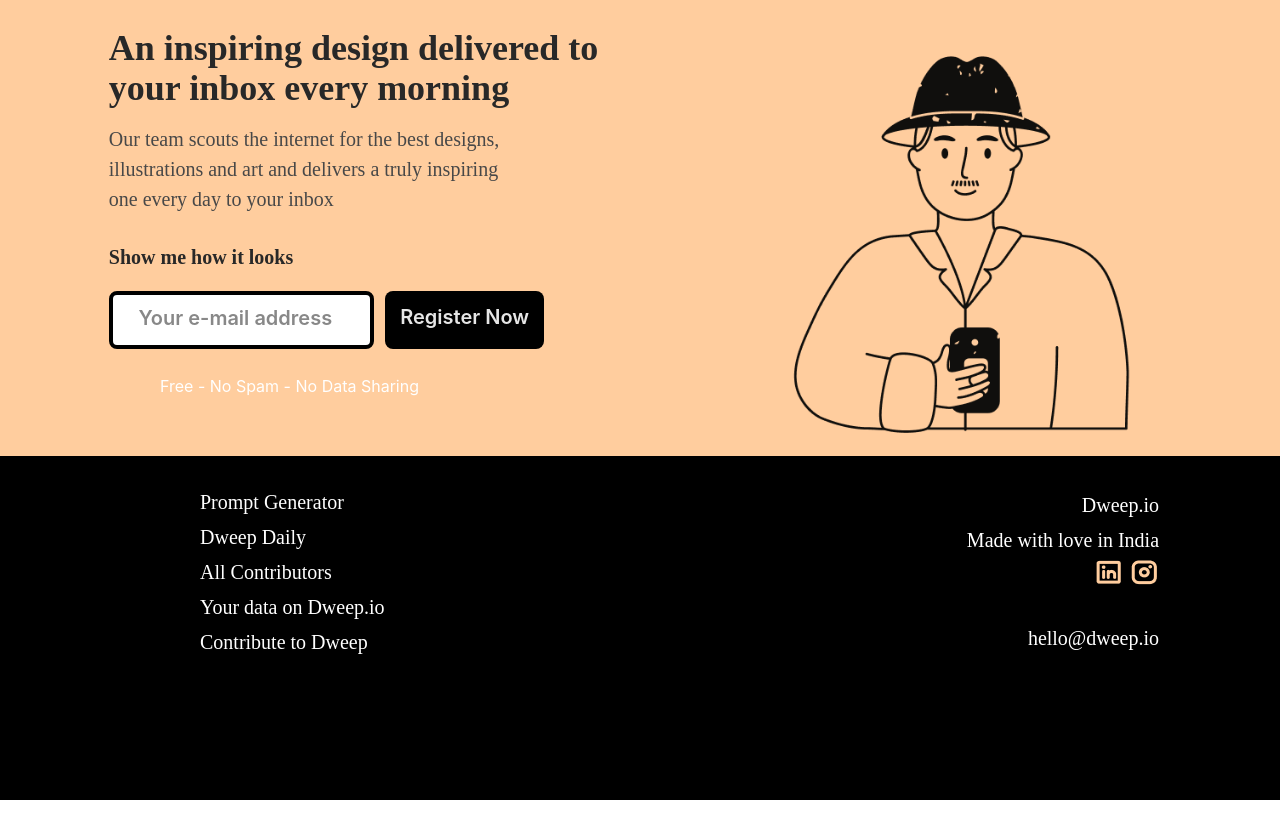
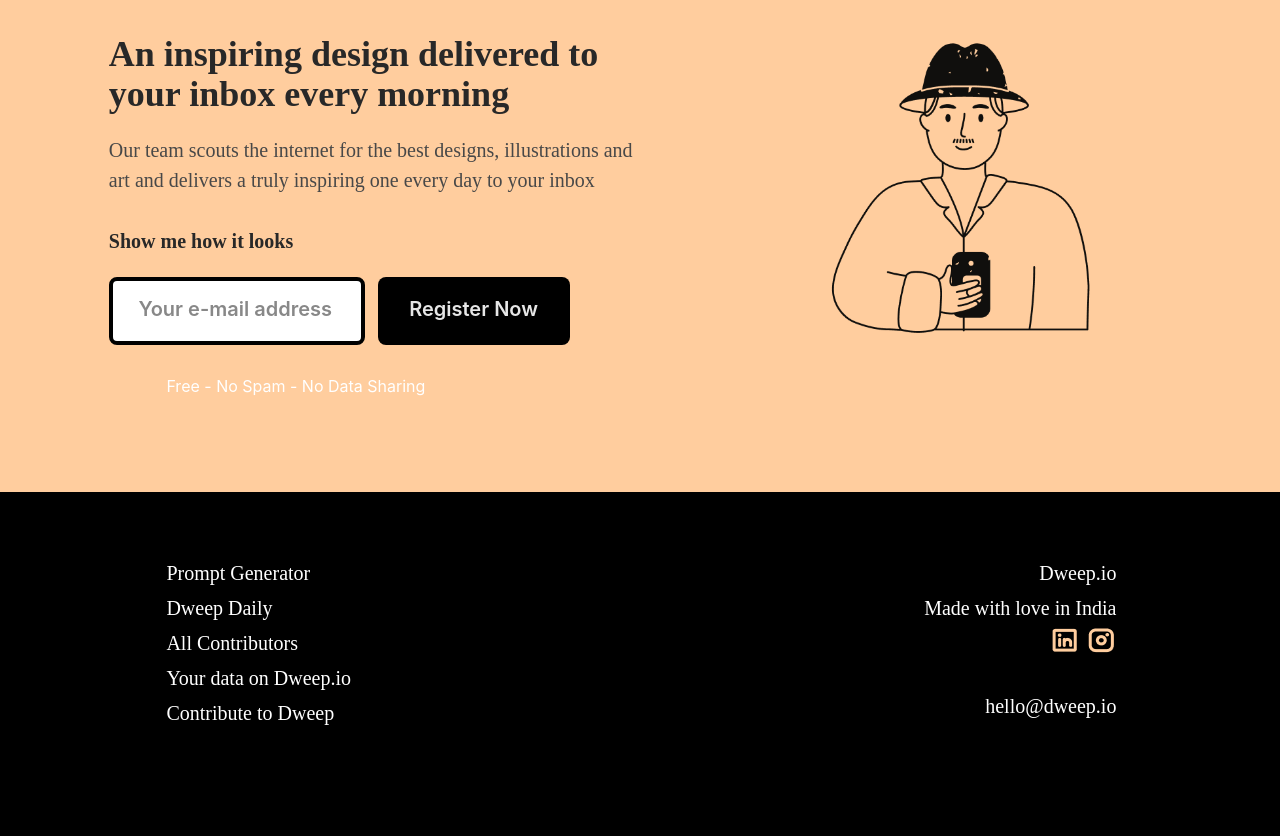
Before and after one commit to tarunsai2912/Cuvette-MicroProject1, a plain HTML site: page index.html in a window 1280 px wide. Before the commit the page ends 800 px from the top, so only its background shows below. Drawn offline with Linux system fonts and the light colour scheme.

Commit message:
Update style.css

```diff
--- a/style.css
+++ b/style.css
@@ -3,8 +3,7 @@
     padding: 0;
     box-sizing: border-box;
 }
-}
-.body{
+body{
     min-height: 100vh;
     min-width: 100vw;
 }
@@ -13,20 +12,20 @@
     min-width: 100vw;
     min-height: 100vh;
     display: grid;
-    grid-template-rows: auto 43%;
+    grid-template-rows: auto 43vh;
 }
 .one{
     grid-row: 1/2;
     display: grid;
     grid-template-rows: auto auto;
-    grid-template-columns: auto 50%;
+    grid-template-columns: auto 50vw;
 }
 .two{
     grid-row: 2/3;
     background-color: black;
     display: grid;
     grid-template-columns: auto auto;
-    column-gap: 2%;
+    column-gap: 2vw;
 }
 .grid1{
     grid-row: 1/2;
@@ -39,17 +38,14 @@
 .grid3{
     grid-column: 2/3;
     grid-row: 1/4;
-    height: 130%;
     background-image: url(./dweep\ io\ 1.png);
     background-position: center;
     background-repeat: no-repeat;
     background-size: contain;
-
 }
 .para1{
-    padding-top: 4.3%;
-    padding-left: 17%;
-    width: 100%;
+    padding-top: 4.3vh;
+    padding-left: 8.5vw;
     color: #282828;
     font-weight: 700;
     font-size: 36px;
@@ -58,28 +54,27 @@
 .para2{
     color: #484848;
     font-weight: 500;
-    padding-top: 2.6%;
-    padding-left: 17%;
-    padding-bottom: 3.9%;
+    padding-top: 2.6vh;
+    padding-left: 8.5vw;
+    padding-bottom: 3.9vh;
     line-height: 30px;
     font-size: 20px;
-    width: 80%;
 }
 .para3{
-    padding-left: 17%;
+    padding-left: 8.5vw;
     color:#282828;
     font-weight: 800;
     font-size: 20px;
     line-height: 30px;
 }
 .flex-box{
-    padding-top: 2.6%;
-    padding-left: 17%;
-    height: 100px;
+    padding-top: 2.6vh;
+    padding-left: 8.5vw;
     display: grid;
-    grid-template-columns: 50% 30%;
-    grid-template-rows: 70%;
-    column-gap: 2%;
+    grid-template-columns: 20vw 15vw;
+    grid-template-rows: 8.5vh;
+    column-gap: 1vw;
+    height: 15vh;
 }
 .div1{
     grid-column: 1/2;
@@ -96,8 +91,8 @@
 }
 .para{
     color: #888888;
-    padding-left: 10%;
-    padding-top: 3%;
+    padding-left: 2vw;
+    padding-top: 1.5vh;
     font-weight: 600;
     font-size: 20px;
     font-family: Inter;
@@ -109,21 +104,21 @@
     font-weight: 600;
     font-family: Inter;
     text-align: center;
-    padding-top: 9%;
+    padding-top: 2.5vh;
 }
 .caution{
-    padding-left: 25%;
+    padding-left: 13vw;
 }
 .cau{
     font-size: 16px;
     color:#FFFFFF;
     font-family: Inter;
-    padding-bottom: 11.9%;
+    padding-bottom: 11.9vh;
 }
 .list1{
     color: #FFFFFF;
-    padding-top: 4%;
-    padding-left: 200px;
+    padding-top: 8vh;
+    padding-left: 13vw;
     font-size: 20px;
     line-height: 35px;
     font-weight: 400;
@@ -131,18 +126,17 @@
 .list2{
     display: flex;
     color: #FFFFFF;
-    padding-top: 6%;
-    padding-left: 40%;
+    padding-top: 8vh;
+    padding-left: 30vw;
     font-size: 20px;
     line-height: 35px;
     font-weight: 400;
     text-align: right;
 }
 .images{
-    width: 200px;
     display: flex;
     flex-direction: row;
     flex-flow: row-reverse;
     border: 2px;
-    column-gap: 5px;
+    column-gap: 0.5vw;
 }
```
